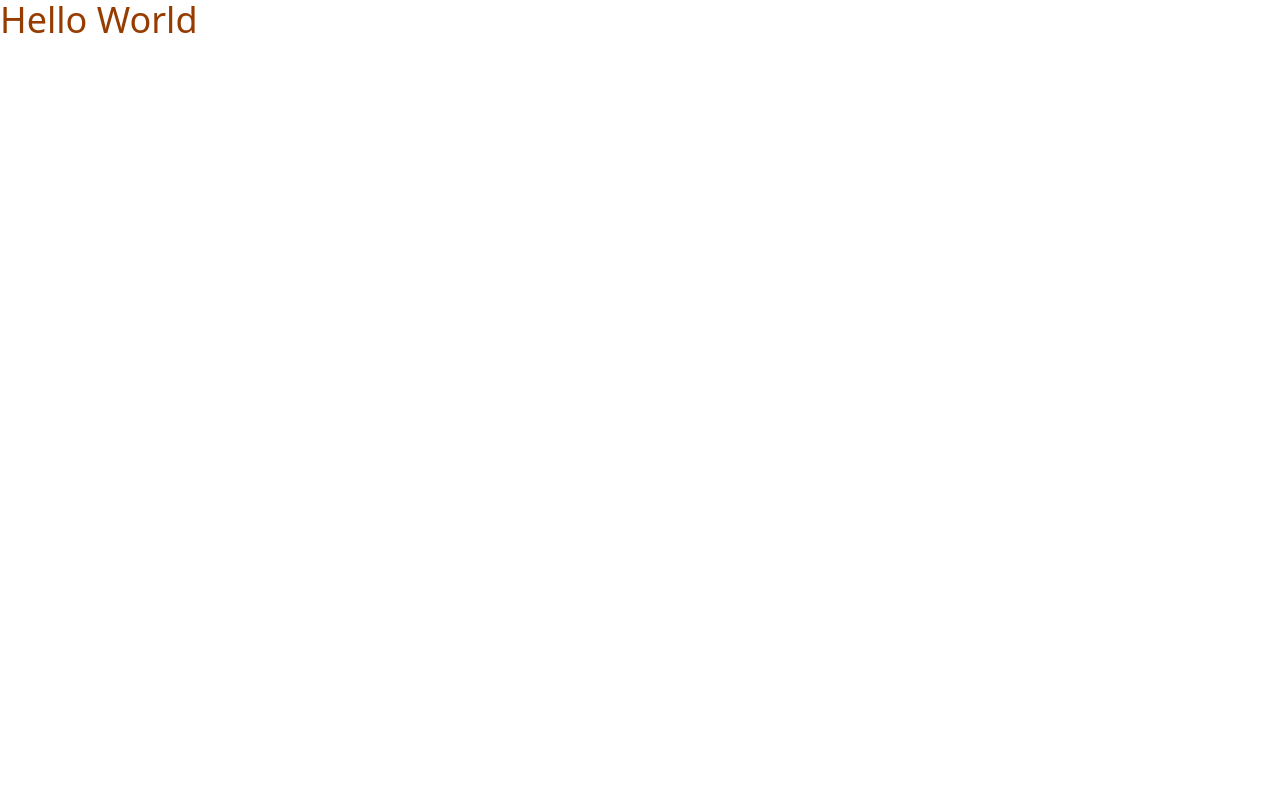
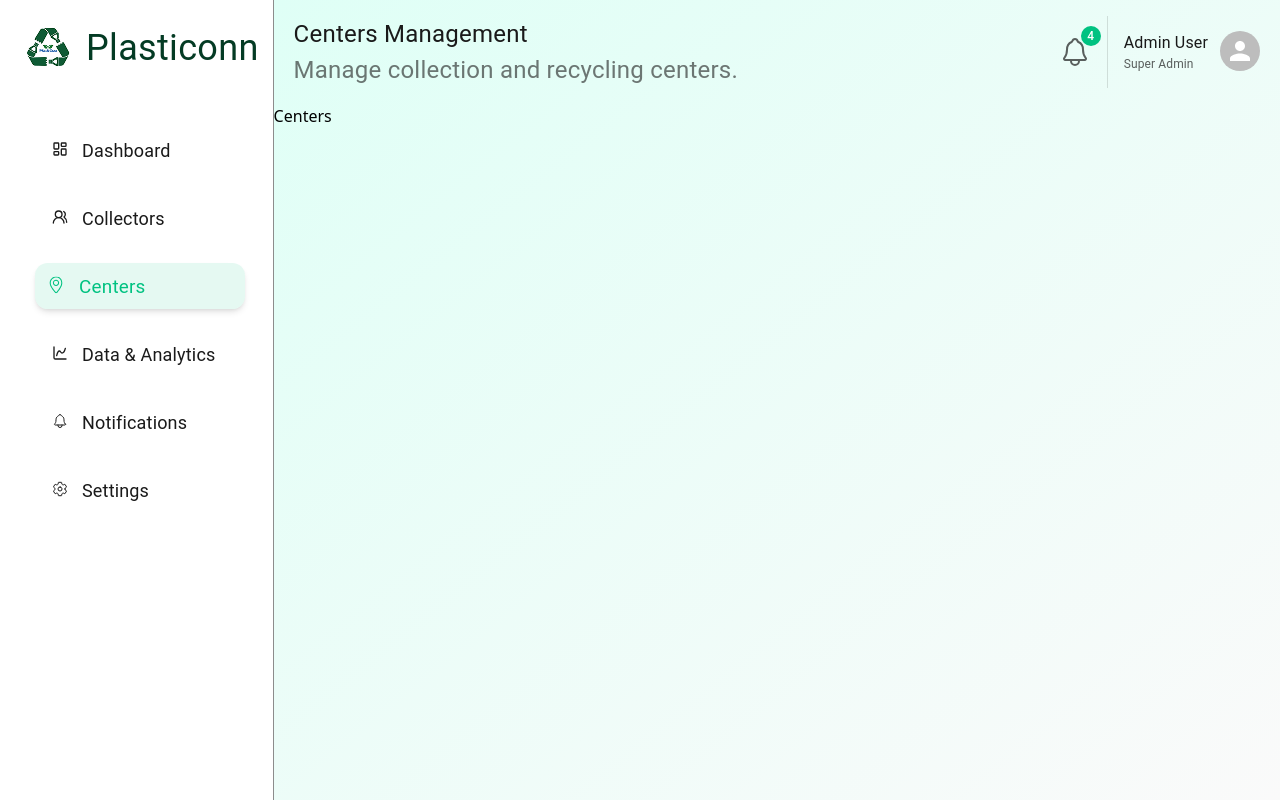
Before and after one commit to debagit10/plasticonn-admin, a React (Vite) app: page /centers in a window 1280 px wide. Built offline with nearby package versions, Linux system fonts and the light colour scheme.

Commit message:
Add routing and sidebar components; update dependencies and favicon

```diff
--- a/index.html
+++ b/index.html
@@ -2,7 +2,7 @@
 <html lang="en">
   <head>
     <meta charset="UTF-8" />
-    <link rel="icon" type="image/svg+xml" href="/vite.svg" />
+    <link rel="icon" type="image/svg+xml" href="/logo.png" />
     <meta name="viewport" content="width=device-width, initial-scale=1.0" />
     <title>Plasticonn Admin Dashboard</title>
   </head>
--- a/package.json
+++ b/package.json
@@ -16,6 +16,8 @@
     "@tailwindcss/vite": "^4.1.18",
     "react": "^19.2.0",
     "react-dom": "^19.2.0",
+    "react-icons": "^5.5.0",
+    "react-router-dom": "^7.11.0",
     "tailwindcss": "^4.1.18"
   },
   "devDependencies": {
@@ -30,6 +32,7 @@
     "globals": "^16.5.0",
     "typescript": "~5.9.3",
     "typescript-eslint": "^8.46.4",
-    "vite": "^7.2.4"
+    "vite": "^7.2.4",
+    "vite-plugin-svgr": "^4.5.0"
   }
 }
--- a/src/App.tsx
+++ b/src/App.tsx
@@ -1,7 +1,24 @@
+import React from "react";
+import { Route, Routes } from "react-router-dom";
+
+const Dashboard = React.lazy(() => import("./pages/Dashboard"));
+const Analytics = React.lazy(() => import("./pages/Analytics"));
+const Centers = React.lazy(() => import("./pages/Centers"));
+const Collectors = React.lazy(() => import("./pages/Collectors"));
+const Notifications = React.lazy(() => import("./pages/Notifications"));
+const Settings = React.lazy(() => import("./pages/Settings"));
+
 function App() {
   return (
     <>
-      <div className="text-amber-800 text-4xl">Hello World</div>
+      <Routes>
+        <Route path="/dashboard" element={<Dashboard />} />
+        <Route path="/analytics" element={<Analytics />} />
+        <Route path="/centers" element={<Centers />} />
+        <Route path="/collectors" element={<Collectors />} />
+        <Route path="/notifications" element={<Notifications />} />
+        <Route path="/settings" element={<Settings />} />
+      </Routes>
     </>
   );
 }
--- /dev/null
+++ b/src/components/Sidebar.tsx
@@ -0,0 +1,70 @@
+import { Typography } from "@mui/material";
+import { useNavigate, useLocation } from "react-router-dom";
+import { LuLayoutDashboard } from "react-icons/lu";
+import { SlLocationPin } from "react-icons/sl";
+import { LuChartSpline } from "react-icons/lu";
+import { IoNotificationsOutline } from "react-icons/io5";
+import { IoSettingsOutline } from "react-icons/io5";
+import { LuUsersRound } from "react-icons/lu";
+
+const Sidebar = () => {
+  const sideMenuList = [
+    { icon: <LuLayoutDashboard />, name: "Dashboard", link: "/dashboard" },
+    { icon: <LuUsersRound />, name: "Collectors", link: "/collectors" },
+    { icon: <SlLocationPin />, name: "Centers", link: "/centers" },
+    { icon: <LuChartSpline />, name: "Data & Analytics", link: "/analytics" },
+    {
+      icon: <IoNotificationsOutline />,
+      name: "Notifications",
+      link: "/notifications",
+    },
+    { icon: <IoSettingsOutline />, name: "Settings", link: "/settings" },
+  ];
+
+  const navigate = useNavigate();
+  const location = useLocation().pathname;
+
+  return (
+    <div className="border-r-[0.5px] border-r-[#1A1A1A80] h-full">
+      <div className="flex gap-2.5 items-center p-5">
+        <img src="/logo.png" width={56} height={56} />
+        <Typography fontSize={36} fontWeight={400} color="#043B24">
+          Plasticonn
+        </Typography>
+      </div>
+
+      <div className="mt-8">
+        {sideMenuList.map((menu) => {
+          const isActive = location == menu.link;
+
+          return (
+            <div
+              onClick={() => navigate(menu.link)}
+              className={`w-50 rounded-xl h-11 ml-10 pl-3 mb-6 cursor-pointer flex items-center gap-3.5 transition-all duration-300 ease-in-out hover:scale-105 hover:shadow-lg hover:bg-[#00C2811A] ${
+                isActive ? "bg-[#00C2811A] scale-105 shadow-md" : ""
+              }`}
+            >
+              <div
+                className={`h-4.5 w-4  transition-colors duration-300 ease-in-out ${
+                  isActive ? "text-[#00C281]" : "text-[#1A1A1A]"
+                } group-hover:text-[#00C281] `}
+              >
+                {menu.icon}
+              </div>
+              <Typography
+                className="transition-colors duration-300 ease-in-out"
+                color={isActive ? "#00C281" : "#1A1A1A"}
+                fontSize={18}
+                fontWeight={400}
+              >
+                {menu.name}
+              </Typography>
+            </div>
+          );
+        })}
+      </div>
+    </div>
+  );
+};
+
+export default Sidebar;
--- /dev/null
+++ b/src/container/Pages.tsx
@@ -0,0 +1,64 @@
+import React from "react";
+import Sidebar from "../components/Sidebar";
+import Typography from "@mui/material/Typography";
+import { Avatar, Badge, Divider } from "@mui/material";
+import { IoNotificationsOutline } from "react-icons/io5";
+
+interface PagesProps {
+  children?: React.ReactNode;
+  page?: string;
+  helperText?: string;
+}
+
+const Pages: React.FC<PagesProps> = ({ children, page, helperText }) => {
+  return (
+    <div className="flex h-screen">
+      <div className="w-87">
+        <Sidebar />
+      </div>
+
+      <div className="w-full bg-linear-to-br from-[#DFFFF6] to-[#FAFAFA]">
+        <div className="px-5 py-4 flex justify-between ">
+          <div>
+            <Typography color="#1A1A1A" fontSize={24} fontWeight={400}>
+              {page}
+            </Typography>
+            <Typography color="#1A1A1A99" fontSize={24} fontWeight={400}>
+              {helperText}
+            </Typography>
+          </div>
+
+          <div className="flex gap-4 items-center">
+            <Badge
+              badgeContent={4}
+              sx={{
+                "& .MuiBadge-badge": {
+                  backgroundColor: "#00C281",
+                  color: "white",
+                },
+              }}
+            >
+              <IoNotificationsOutline size={32} color="#1A1A1AB2" />
+            </Badge>
+            <Divider orientation="vertical" />
+            <div className="flex gap-3">
+              <div className="">
+                <Typography color="#1A1A1A" fontSize={16} fontWeight={400}>
+                  Admin User
+                </Typography>
+                <Typography color="#1A1A1AB2" fontSize={12} fontWeight={400}>
+                  Super Admin
+                </Typography>
+              </div>
+              <Avatar />
+            </div>
+          </div>
+        </div>
+
+        <div className="">{children}</div>
+      </div>
+    </div>
+  );
+};
+
+export default Pages;
--- a/src/main.tsx
+++ b/src/main.tsx
@@ -2,9 +2,12 @@ import { StrictMode } from "react";
 import { createRoot } from "react-dom/client";
 import "./index.css";
 import App from "./App.tsx";
+import { BrowserRouter } from "react-router-dom";
 
 createRoot(document.getElementById("root")!).render(
   <StrictMode>
-    <App />
+    <BrowserRouter>
+      <App />
+    </BrowserRouter>
   </StrictMode>
 );
--- a/vite.config.ts
+++ b/vite.config.ts
@@ -1,6 +1,7 @@
 import { defineConfig } from "vite";
 import tailwindcss from "@tailwindcss/vite";
+import react from "@vitejs/plugin-react";
 
 export default defineConfig({
-  plugins: [tailwindcss()],
+  plugins: [tailwindcss(), react()],
 });
```
Also changed, not shown: public/logo.png (added), 1 other file (tests, documents, lock files or other folders).
